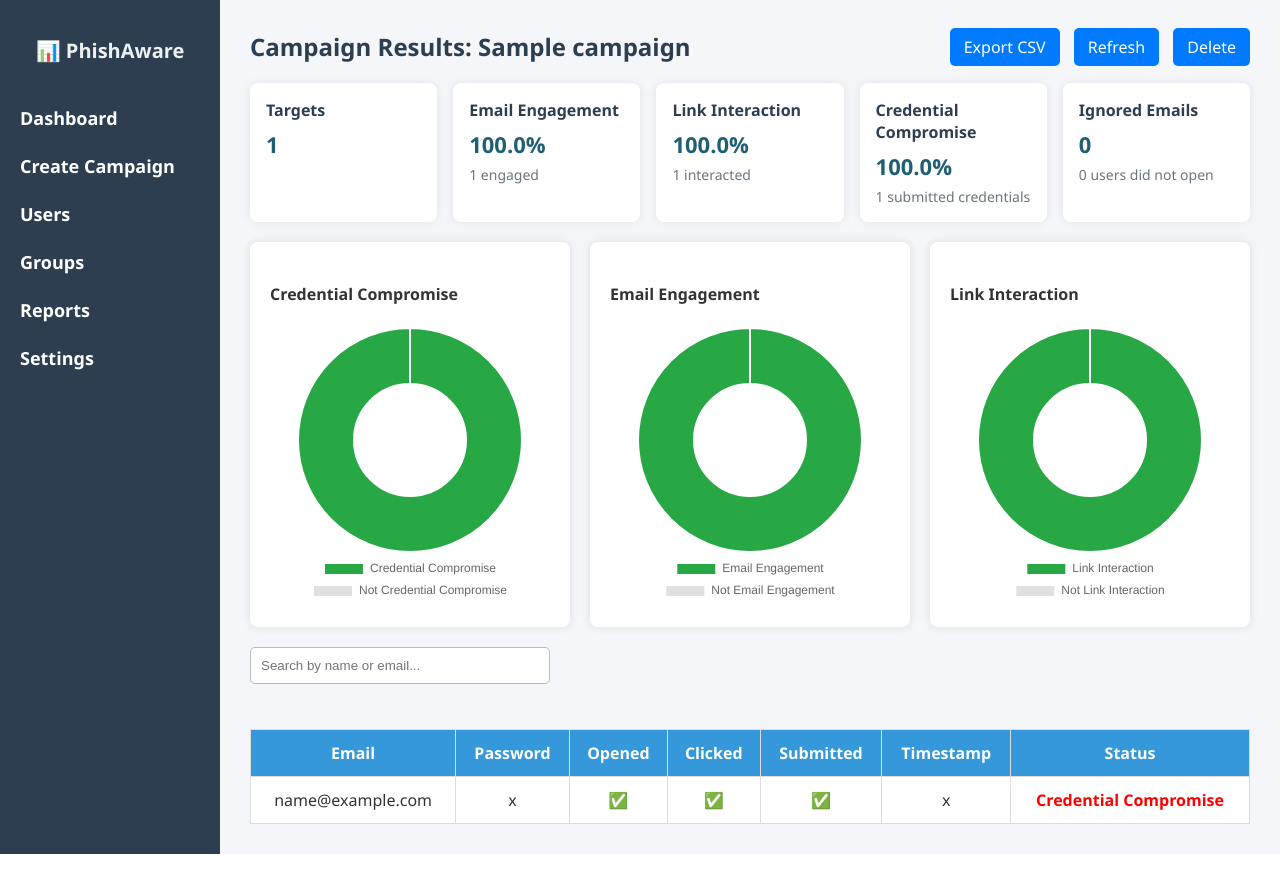
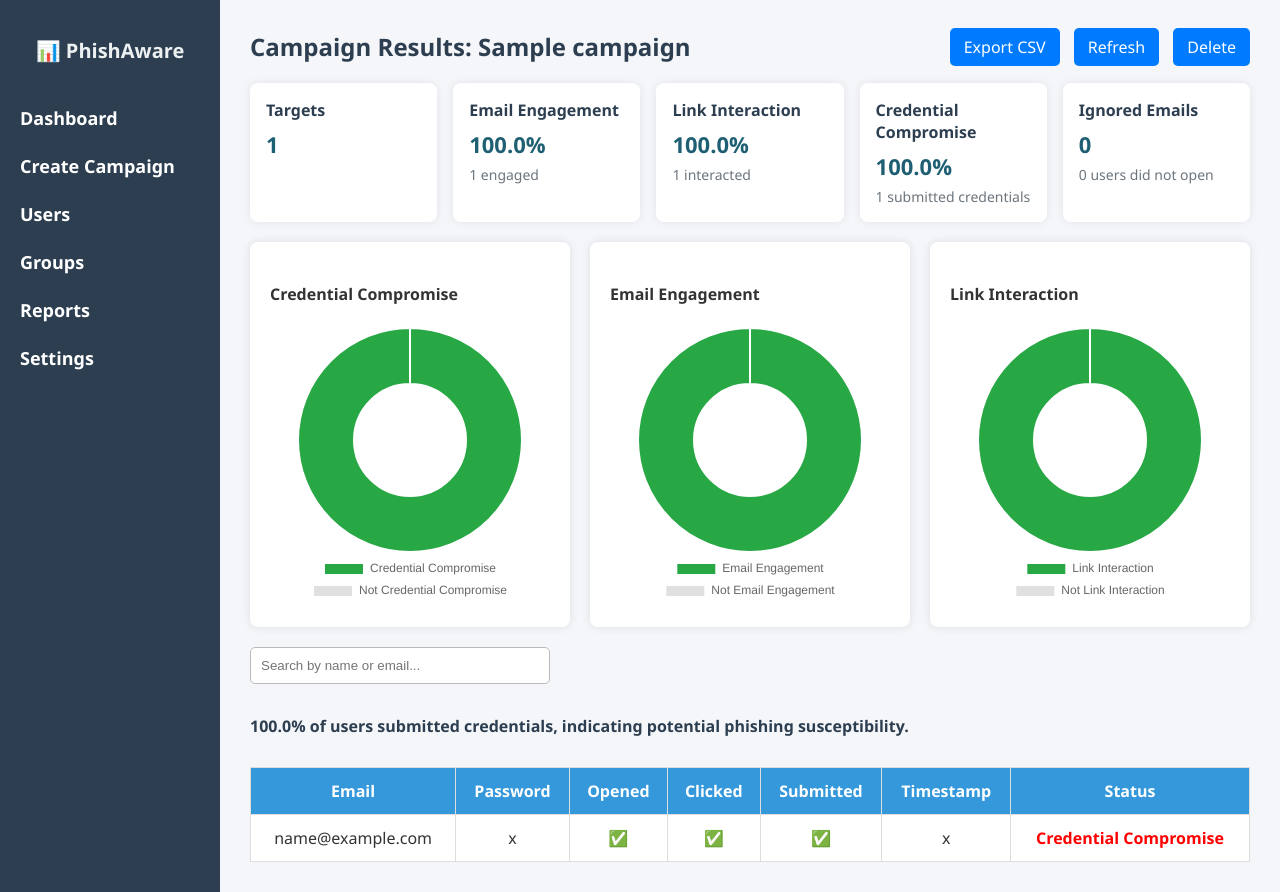
Before and after one commit to diyashah5/phishing_simulator, a Flask app: page /admin/campaign/1/results in a window 1280 px wide. Before the commit the page ends 854 px from the top, so only its background shows below. Run offline with Flask 3, Linux system fonts and the light colour scheme; the visitor is signed in with stand-in values (Sample User, id 1); tables that the repository leaves empty hold one stand-in row (values such as "Sample post").

Commit message:
add analytical insight line

```diff
--- a/templates/campaign_results.html
+++ b/templates/campaign_results.html
@@ -209,6 +209,10 @@
 
     <input type="search" id="searchInput" placeholder="Search by name or email...">
 
+    <p style="margin: 16px 0 0; color: #2c3e50; font-weight: 600;">
+      {{ submit_rate }}% of users submitted credentials, indicating potential phishing susceptibility.
+    </p>
+
     <table id="resultsTable">
       <thead>
 <tr>
```
